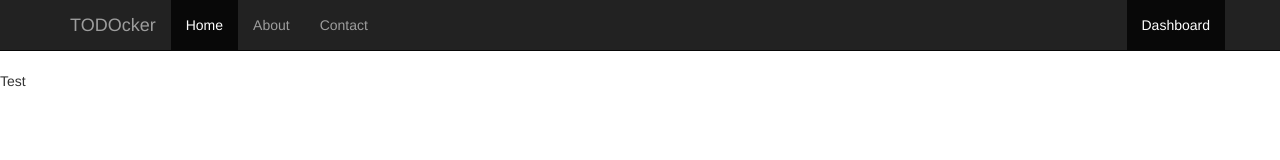
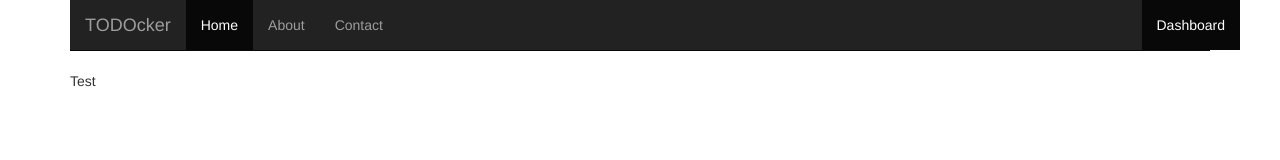
Before and after one commit to macalinao/fender-rebirth, a website: page public/index.html in a window 1280 px wide. Drawn offline with nearby package versions, Linux system fonts and the light colour scheme; some packages are replaced by stand-ins of ours.

Commit message:
Update index.html

```diff
--- a/public/index.html
+++ b/public/index.html
@@ -1,15 +1,24 @@
 <!doctype html>
 <html ng-app="app">
-  <head>
+
+<head>
     <title>Docker Todo</title>
     <link href="bower_components/bootstrap/dist/css/bootstrap.css" rel="stylesheet" />
-  </head>
-  <body>
-    <div ui-view></div>
+</head>
+
+<body>
+    <div class="container">
+        <div class="row clearfix">
+            <div class="col-md-12 column">
+                <div ui-view></div>
+            </div>
+        </div>
+    </div>
     <script src="bower_components/jquery/dist/jquery.js"></script>
     <script src="bower_components/angular/angular.js"></script>
     <script src="bower_components/angular-ui-router/release/angular-ui-router.js"></script>
     <script src="bower_components/bootstrap/dist/js/bootstrap.js"></script>
     <script src="scripts.js"></script>
-  </body>
+</body>
+
 </html>
```
